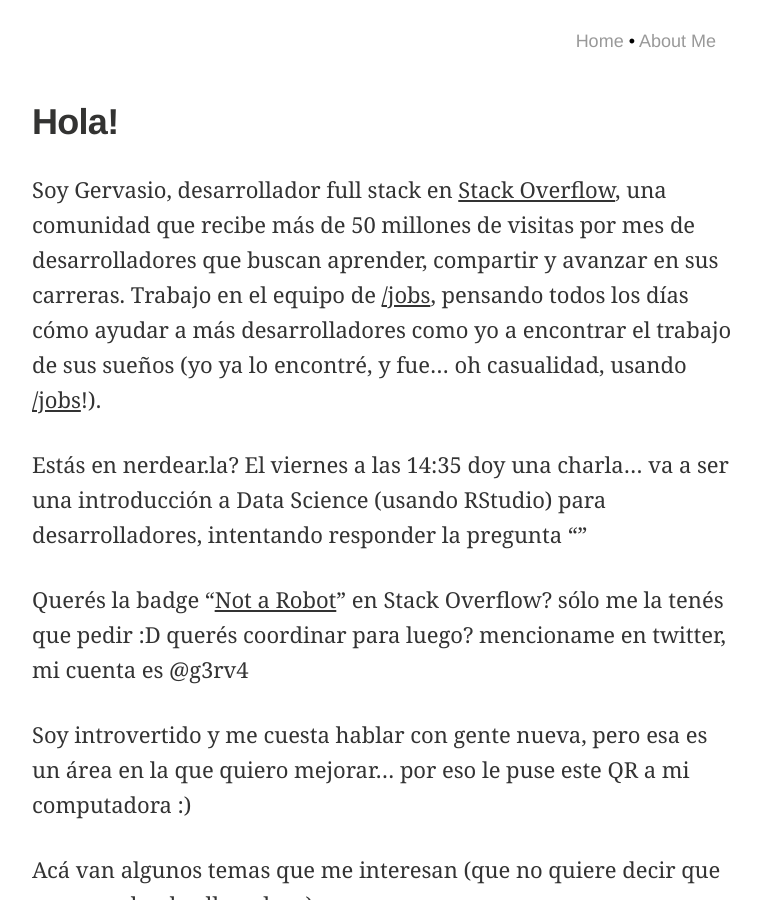
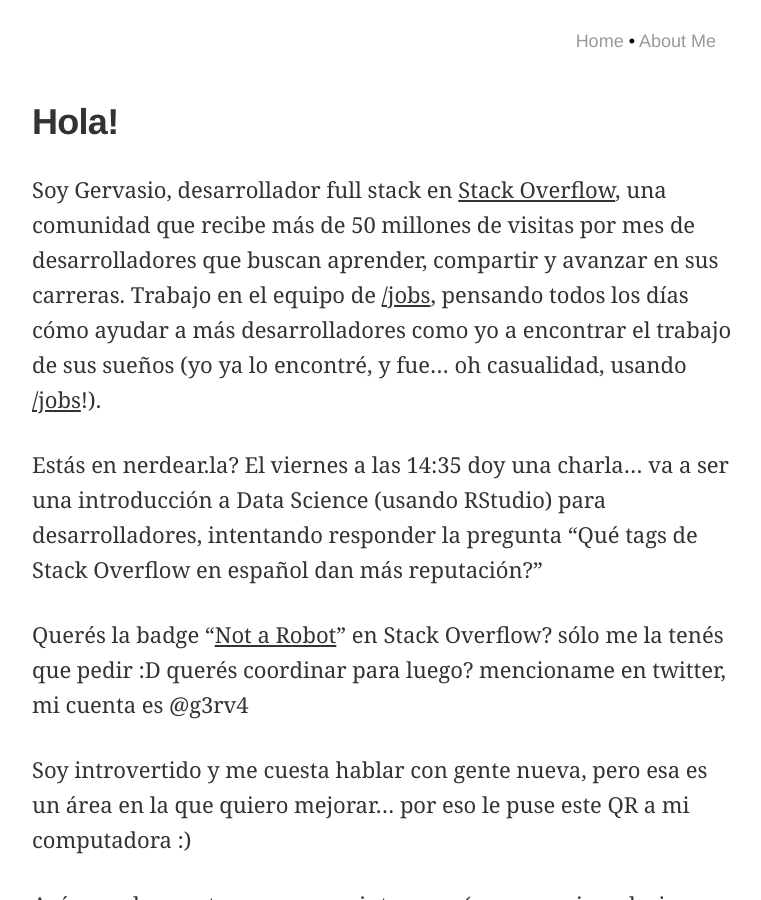
Before and after one commit to g3rv4/g3rv4.com, a Jekyll site: the page built from qr.md, in a window 1280 px wide and 900 px high. Shown: the whole window, without its empty margins (258-1019 px from the left). Built offline with Jekyll 4.4.1, drawn with Linux system fonts in a browser that asks for light colours.

Commit message:
Ooops, missed the talk question

```diff
--- a/qr.md
+++ b/qr.md
@@ -6,7 +6,7 @@ hide_from_sidebar: true
 
 Soy Gervasio, desarrollador full stack en [Stack Overflow](https://stackoverflow.com), una comunidad que recibe más de 50 millones de visitas por mes de desarrolladores que buscan aprender, compartir y avanzar en sus carreras. Trabajo en el equipo de [/jobs](https://stackoverflow.com/jobs), pensando todos los días cómo ayudar a más desarrolladores como yo a encontrar el trabajo de sus sueños (yo ya lo encontré, y fue... oh casualidad, usando [/jobs](https://stackoverflow.com/jobs)!).
 
-Estás en nerdear.la? El viernes a las 14:35 doy una charla... va a ser una introducción a Data Science (usando RStudio) para desarrolladores, intentando responder la pregunta ""
+Estás en nerdear.la? El viernes a las 14:35 doy una charla... va a ser una introducción a Data Science (usando RStudio) para desarrolladores, intentando responder la pregunta "Qué tags de Stack Overflow en español dan más reputación?"
 
 Querés la badge "[Not a Robot](https://stackoverflow.com/help/badges/6381/not-a-robot)" en Stack Overflow? sólo me la tenés que pedir :D querés coordinar para luego? mencioname en twitter, mi cuenta es @g3rv4
 
```
